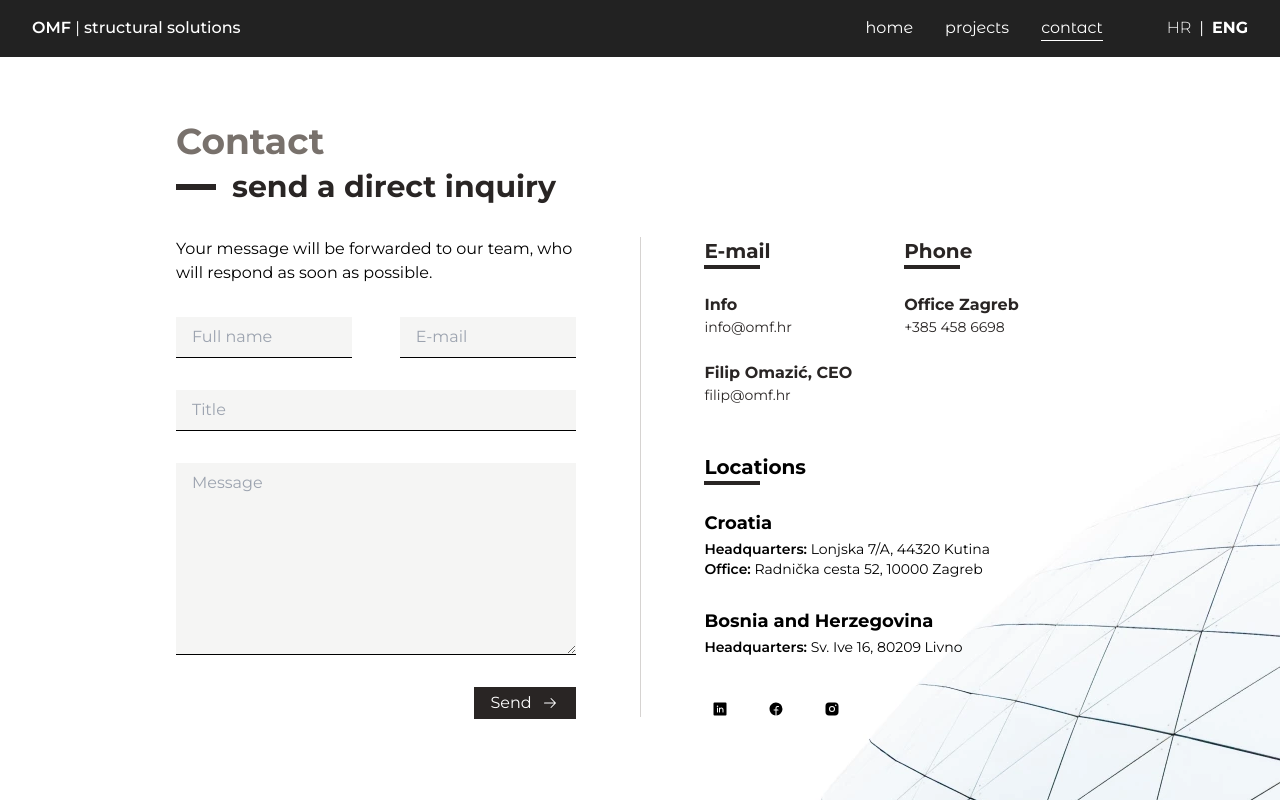
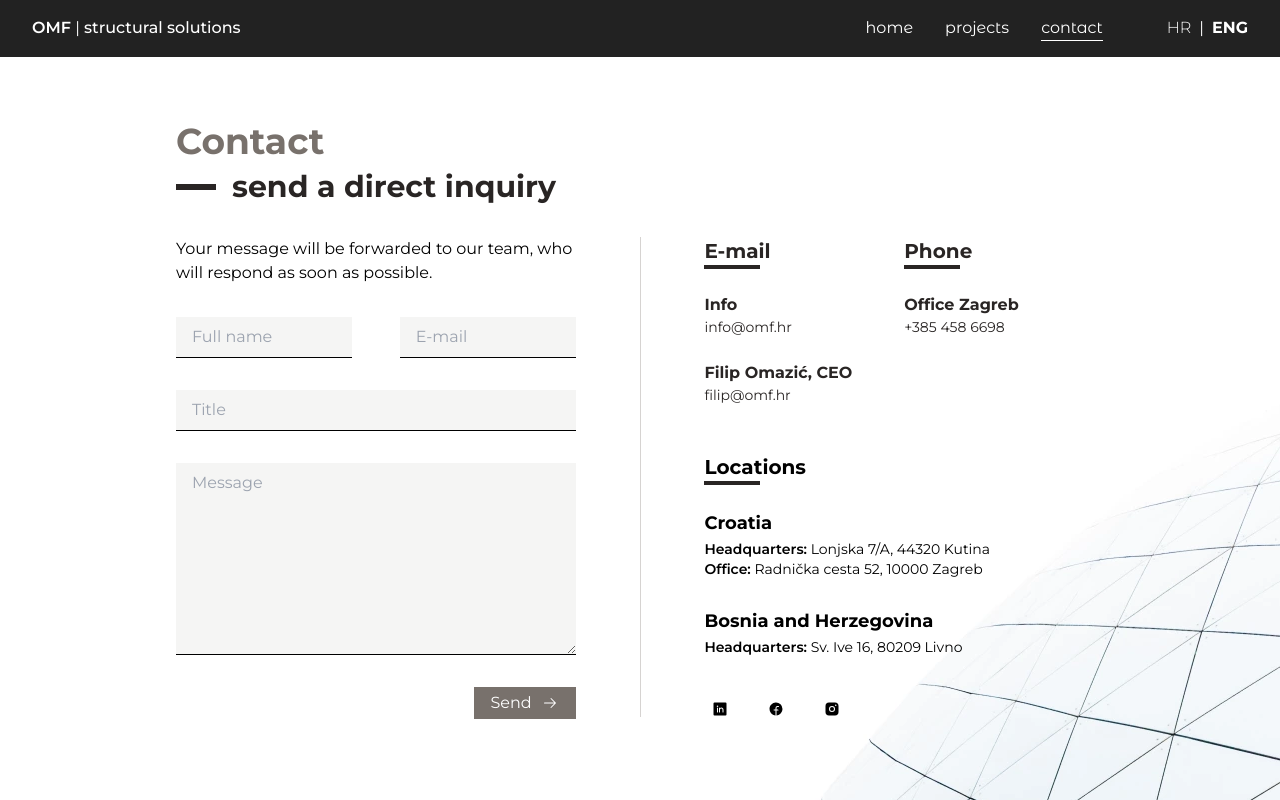
Before and after one commit to oyrad/omf, a Next.js app in the folder frontend/: page /en/contact in a window 1280 px wide. Shown: the top 800 px of the page. Built offline with nearby package versions, Linux system fonts and the light colour scheme.

Commit message:
fix disabled button

```diff
--- a/frontend/app/[lang]/contact/_components/ContactForm.tsx
+++ b/frontend/app/[lang]/contact/_components/ContactForm.tsx
@@ -95,10 +95,10 @@ export default function ContactForm({ formText }: ContactFormProps) {
         ></textarea>
         <button
           type="submit"
-          className={`bg-stone-800 text-white px-4 py-1 flex space-x-2 items-center w-fit ${
+          className={`text-white px-4 py-1 flex space-x-2 items-center w-fit ${
             isButtonDisabled
               ? "bg-stone-500 cursor-not-allowed"
-              : "hover:bg-stone-500 transition-all"
+              : "bg-stone-800 hover:bg-stone-500 transition-all"
           }`}
           disabled={isButtonDisabled}
         >
```
Also changed, not shown: 2 other files (tests, documents, lock files or other folders).
